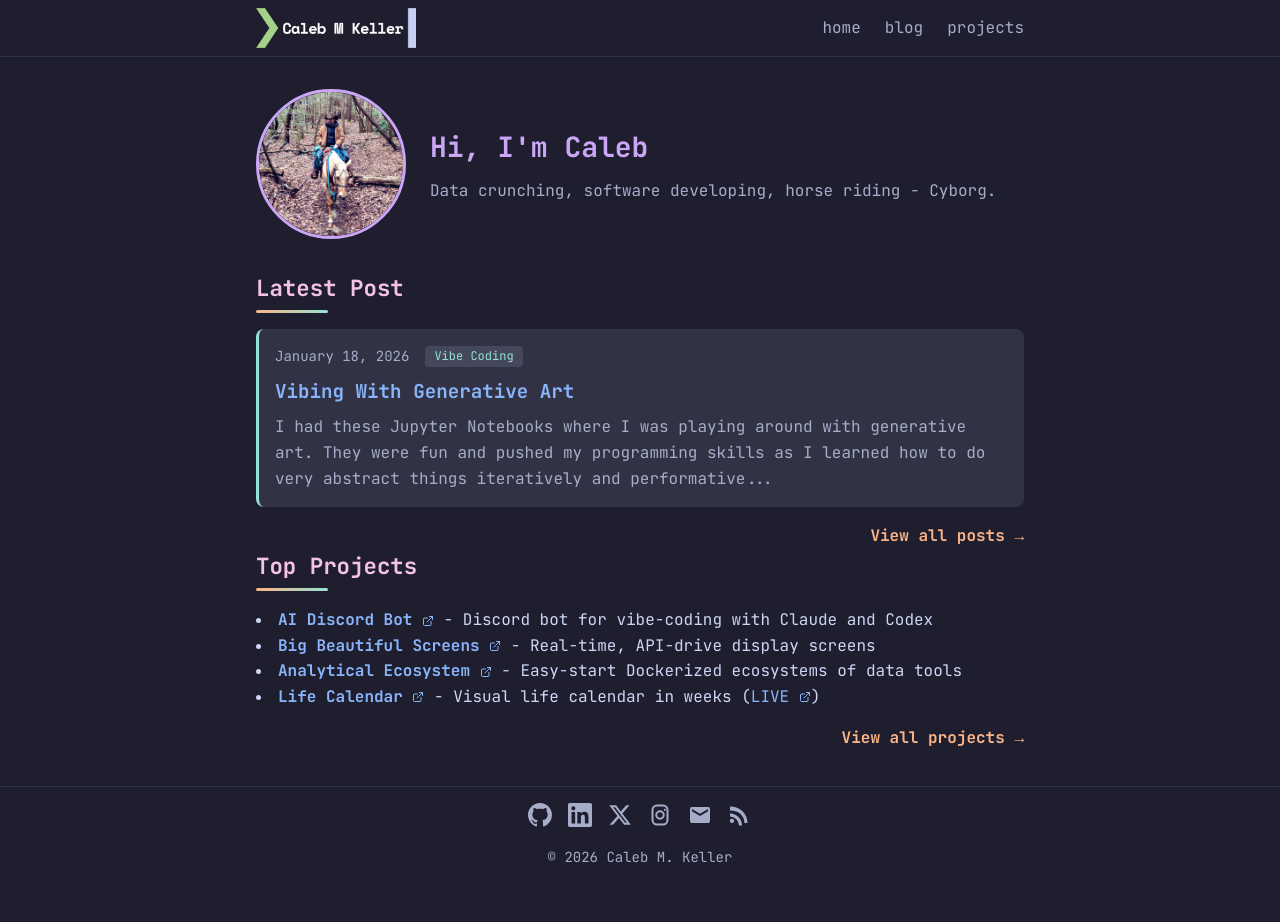
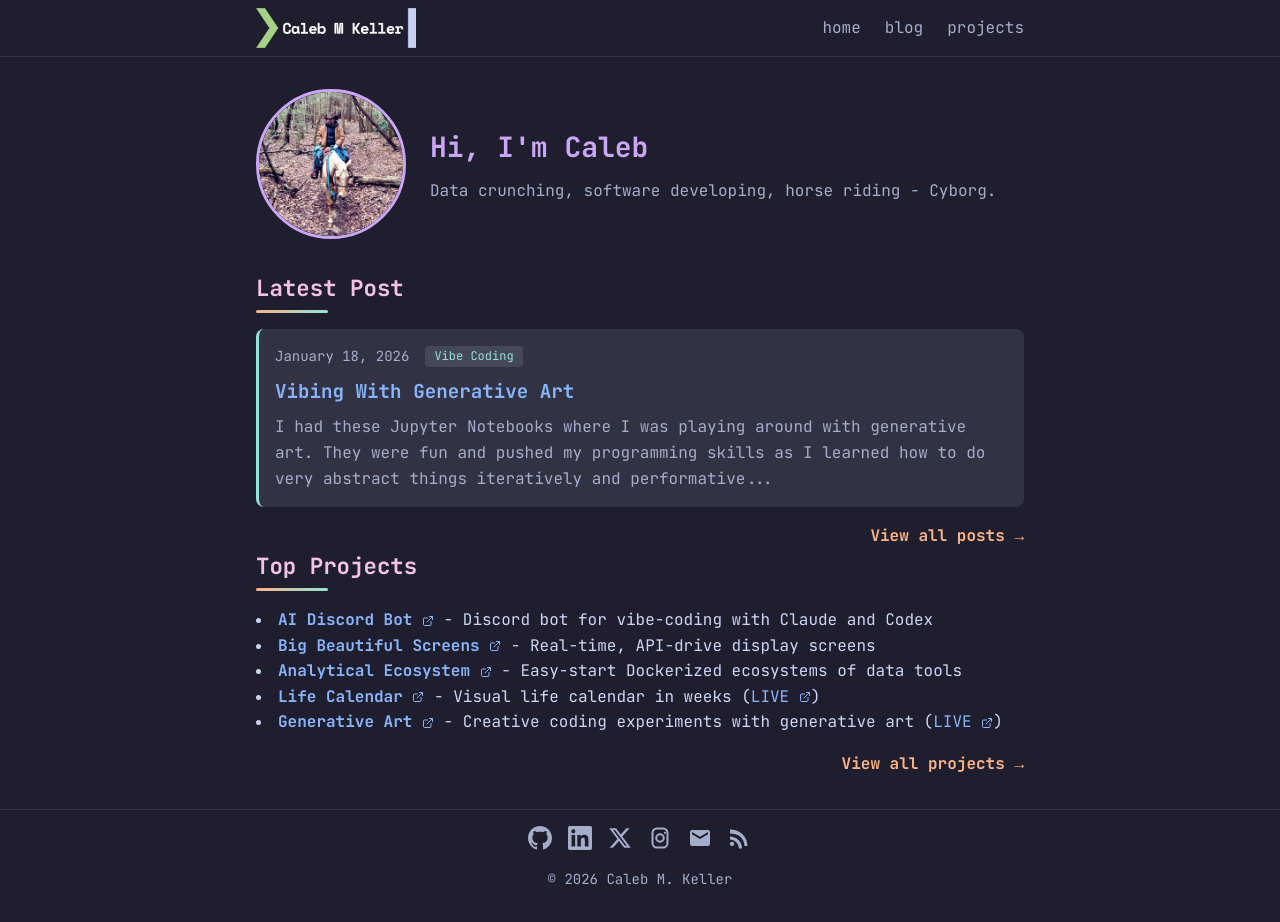
Before and after one commit to wrathagom/wrathagom.github.io, a Jekyll site: the page built from index.md, in a window 1280 px wide. Built offline with Jekyll 4.4.1, drawn with Linux system fonts in a browser that asks for light colours; comment, search, counter and statistics services are not loaded; before the commit the page ends 900 px from its top, so only the background shows below that.

```diff
--- a/index.md
+++ b/index.md
@@ -37,6 +37,7 @@
 - **[Big Beautiful Screens](https://github.com/wrathagom/Big-Beautiful-Screens)** - Real-time, API-drive display screens
 - **[Analytical Ecosystem](https://github.com/wrathagom/analytical-ecosystem)** - Easy-start Dockerized ecosystems of data tools
 - **[Life Calendar](https://github.com/wrathagom/life-calendar)** - Visual life calendar in weeks ([LIVE](https://calebmkeller.com/life-calendar/))
+- **[Generative Art](https://github.com/wrathagom/generative-art)** - Creative coding experiments with generative art ([LIVE](https://calebmkeller.com/generative-art/))
 
 <div class="section-link">
   <a href="/projects">View all projects &rarr;</a>
```
Also changed, not shown: projects.md (+1 -0 lines).
